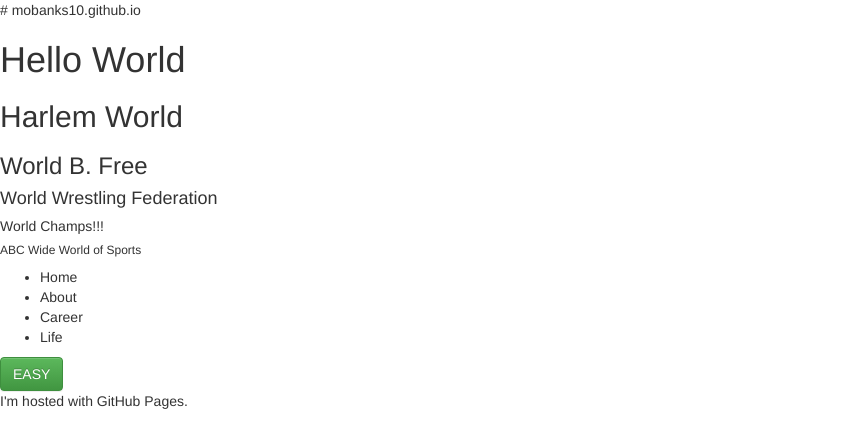
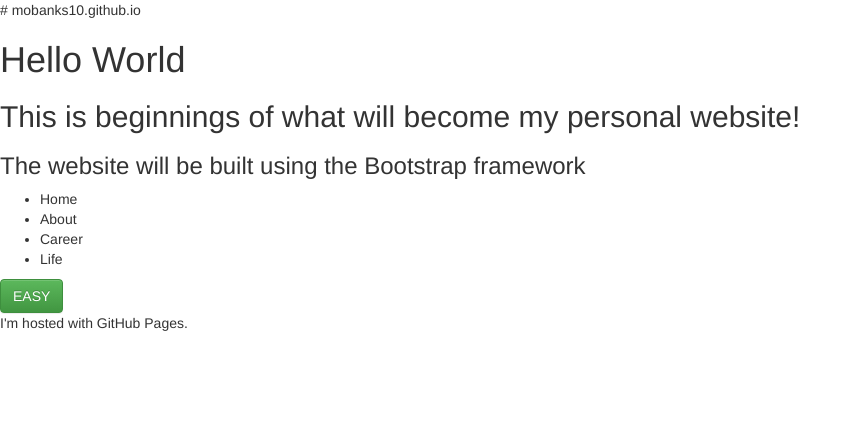
Before and after one commit to mobanks10/mobanks10.github.io, a plain HTML site: page index.html in a window 1280 px wide. Shown: the whole page, without its empty margins (0-861 px from the left). Drawn offline with nearby package versions, Linux system fonts and the light colour scheme.

Commit message:
Update index.html

```diff
--- a/index.html
+++ b/index.html
@@ -11,11 +11,8 @@
   </head>
 <body>
   <h1>Hello World</h1>
-  <h2>Harlem World</h2>
-  <h3>World B. Free</h3>
-  <h4>World Wrestling Federation</h4>
-  <h5>World Champs!!!</h5>
-  <h6>ABC Wide World of Sports</h6>
+  <h2>This is beginnings of what will become my personal website!</h2>
+  <h3>The website will be built using the Bootstrap framework</h3>
   <ul>
   <li>Home</li>
   <li>About</li>
```
